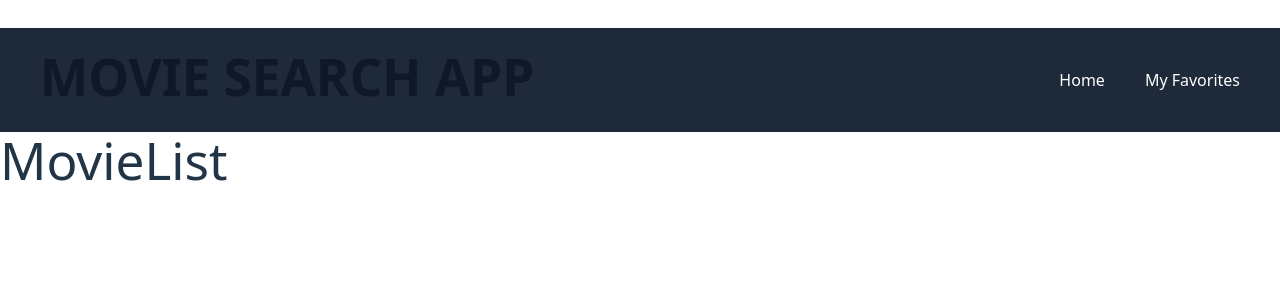
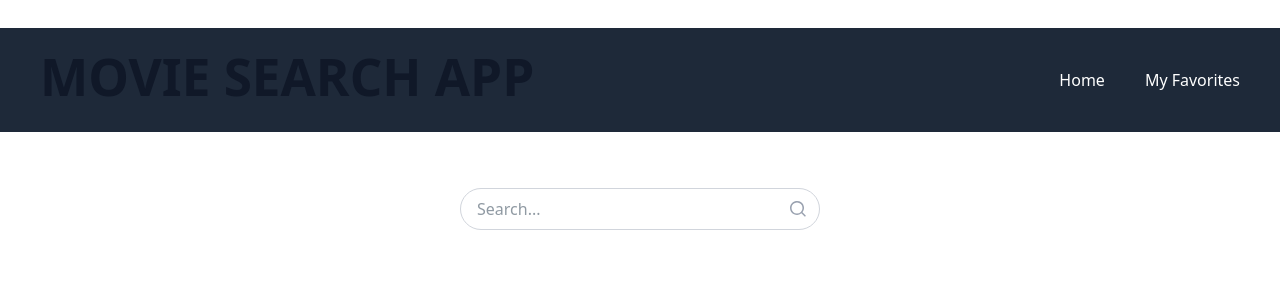
Before and after one commit to GEM-7/movie_search_app, a React (Vite) app: page / in a window 1280 px wide. Shown: the top 300 px of the page. Built offline with nearby package versions, Linux system fonts and the light colour scheme.

Commit message:
Render Search Field

```diff
--- a/src/components/MovieList.jsx
+++ b/src/components/MovieList.jsx
@@ -1,8 +1,10 @@
 // MovieList Component
+import SearchBar from "./SearchBar";
+
 export default function MovieList() {
   return (
     <div>
-      <h1>MovieList</h1>
+      <SearchBar className="mt-14" />
     </div>
   );
 }
```
Also changed, not shown: 2 other files (tests, documents, lock files or other folders).
